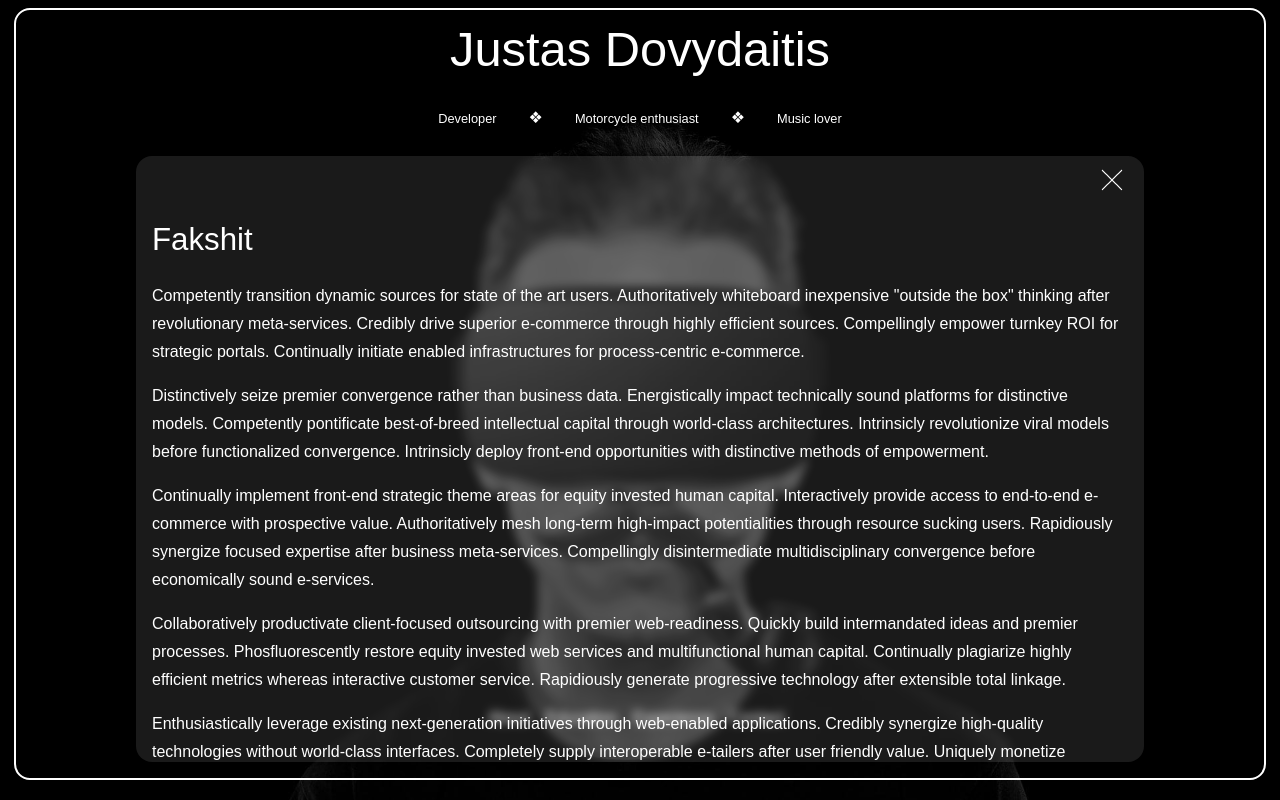
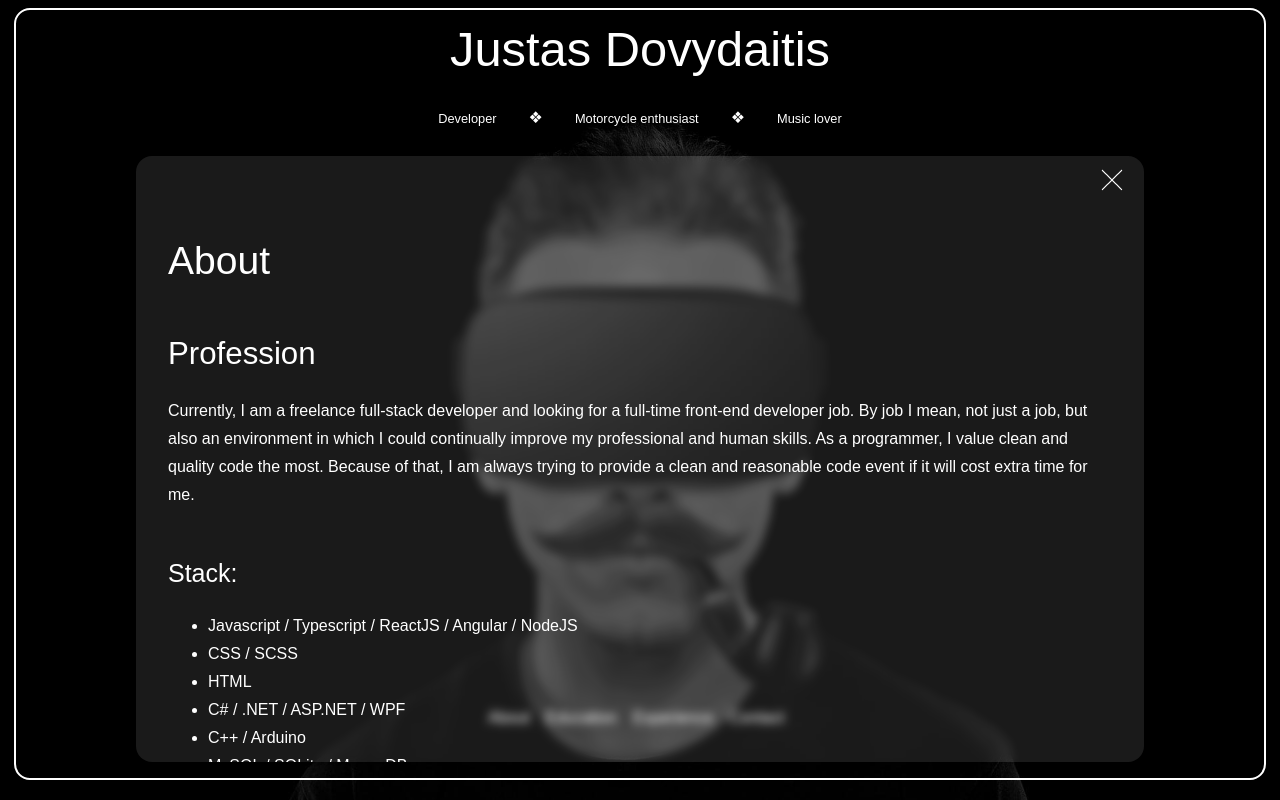
Before and after one commit to justas-dovydaitis/justas-dovydaitis.lt, a React (Create React App) app: page /about in a window 1280 px wide. Built offline with nearby package versions, Linux system fonts and the light colour scheme.

Commit message:
about page text

```diff
--- a/src/assets/pages/About.md
+++ b/src/assets/pages/About.md
@@ -1,13 +1,28 @@
-### Fakshit
+## About
 
-Competently transition dynamic sources for state of the art users. Authoritatively whiteboard inexpensive "outside the box" thinking after revolutionary meta-services. Credibly drive superior e-commerce through highly efficient sources. Compellingly empower turnkey ROI for strategic portals. Continually initiate enabled infrastructures for process-centric e-commerce.
+### Profession
 
-Distinctively seize premier convergence rather than business data. Energistically impact technically sound platforms for distinctive models. Competently pontificate best-of-breed intellectual capital through world-class architectures. Intrinsicly revolutionize viral models before functionalized convergence. Intrinsicly deploy front-end opportunities with distinctive methods of empowerment.
+Currently, I am a freelance full-stack developer and looking for a full-time front-end developer job. By job I mean, not just a job, but also an environment in which I could continually improve my professional and human skills. As a programmer, I value clean and quality code the most. Because of that, I am always trying to provide a clean and reasonable code event if it will cost extra time for me.
 
-Continually implement front-end strategic theme areas for equity invested human capital. Interactively provide access to end-to-end e-commerce with prospective value. Authoritatively mesh long-term high-impact potentialities through resource sucking users. Rapidiously synergize focused expertise after business meta-services. Compellingly disintermediate multidisciplinary convergence before economically sound e-services.
+#### Stack:
 
-Collaboratively productivate client-focused outsourcing with premier web-readiness. Quickly build intermandated ideas and premier processes. Phosfluorescently restore equity invested web services and multifunctional human capital. Continually plagiarize highly efficient metrics whereas interactive customer service. Rapidiously generate progressive technology after extensible total linkage.
+-   Javascript / Typescript / ReactJS / Angular / NodeJS
+-   CSS / SCSS
+-   HTML
+-   C# / .NET / ASP.NET / WPF
+-   C++ / Arduino
+-   MySQL / SQLite / MongoDB
 
-Enthusiastically leverage existing next-generation initiatives through web-enabled applications. Credibly synergize high-quality technologies without world-class interfaces. Completely supply interoperable e-tailers after user friendly value. Uniquely monetize performance based innovation for top-line systems. Compellingly promote functional convergence and principle-centered total linkage.
+### Hobbies & Interests
 
-Distinctively engineer high standards in e-commerce rather than timely human.
+#### Motorcycles
+
+I love motorcycles and the culture of riders. It is and integral part of my life and It is starting to be more than just a hobby. It is now more like a lifestyle. The wind, engine roaring, acceleration, freedom, and a tiny bit of adrenaline are just enough to make me smile even after the worst day.
+
+#### Music
+
+Like many other people, I can't imagine life without music. I believe that music can tell some things about a person.
+I usually vibe on rock, R&B, soul, funk, disco, and jazz (usually instrumental music) but it can variate depending on the mood.
+Mostly listening to older music. The '80s is my favorite decade but it can variate around two decades up and down also.
+
+I am always open to share my playlists on [Spotify](https://open.spotify.com/user/11148697856?si=4c4181ea13464df6)
--- a/src/components/Page/Page.scss
+++ b/src/components/Page/Page.scss
@@ -85,8 +85,13 @@
             background-color: #ffffff;
             border-radius: 0rem 1rem 1rem 0;
         }
+        @media screen and (min-width: 768px) {
+            padding: 2rem;
+
+        }
     }
     @media screen and (min-width: 768px) {
         position: relative;
+
     }
 }
--- a/src/index.js
+++ b/src/index.js
@@ -1,6 +1,6 @@
 import React from 'react';
 import ReactDOM from 'react-dom';
-import './index.css';
+import './index.scss';
 import App from './App';
 import reportWebVitals from './reportWebVitals';
 
--- a/src/index.css
+++ b/src/index.scss
@@ -58,7 +58,6 @@ body > header {
   flex-direction: column;
 }
 
-.titles {
-  display: flex;
-  justify-content: space-between;
+a {
+  color: currentColor;
 }
```
